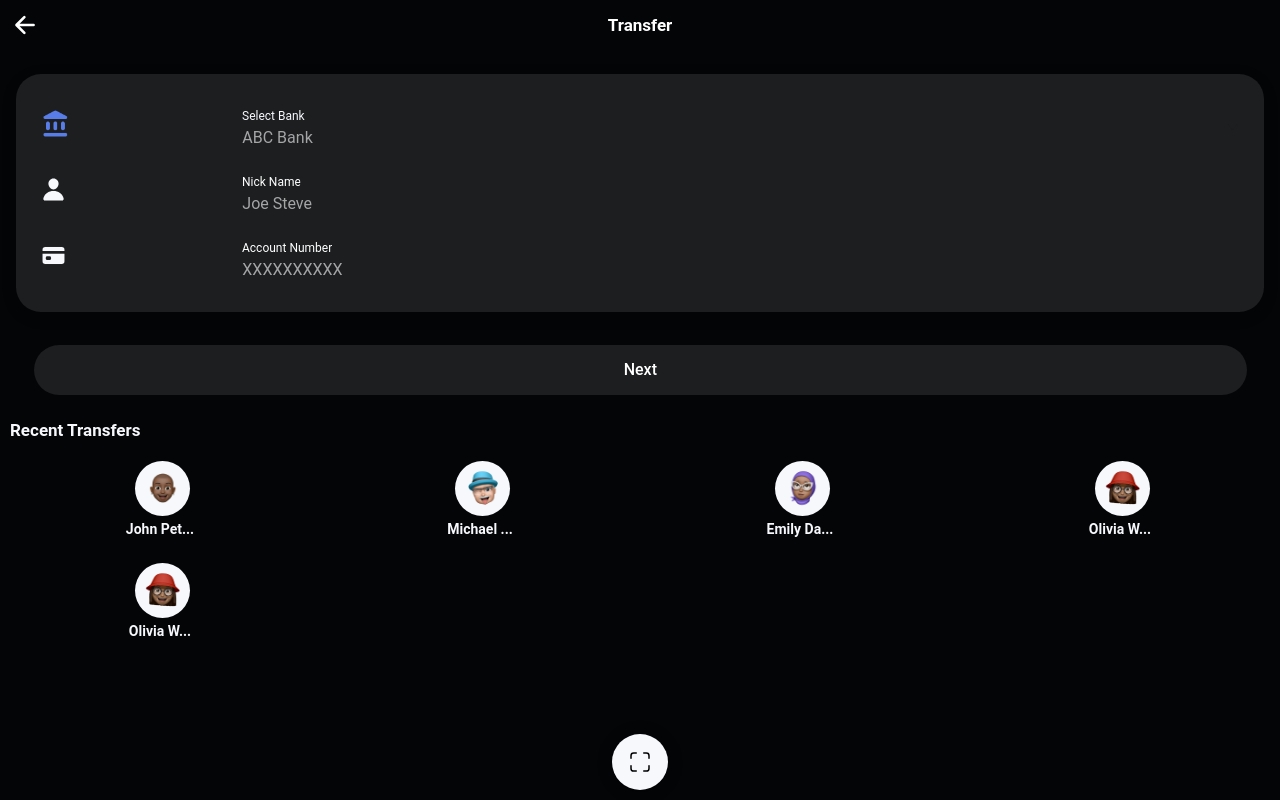
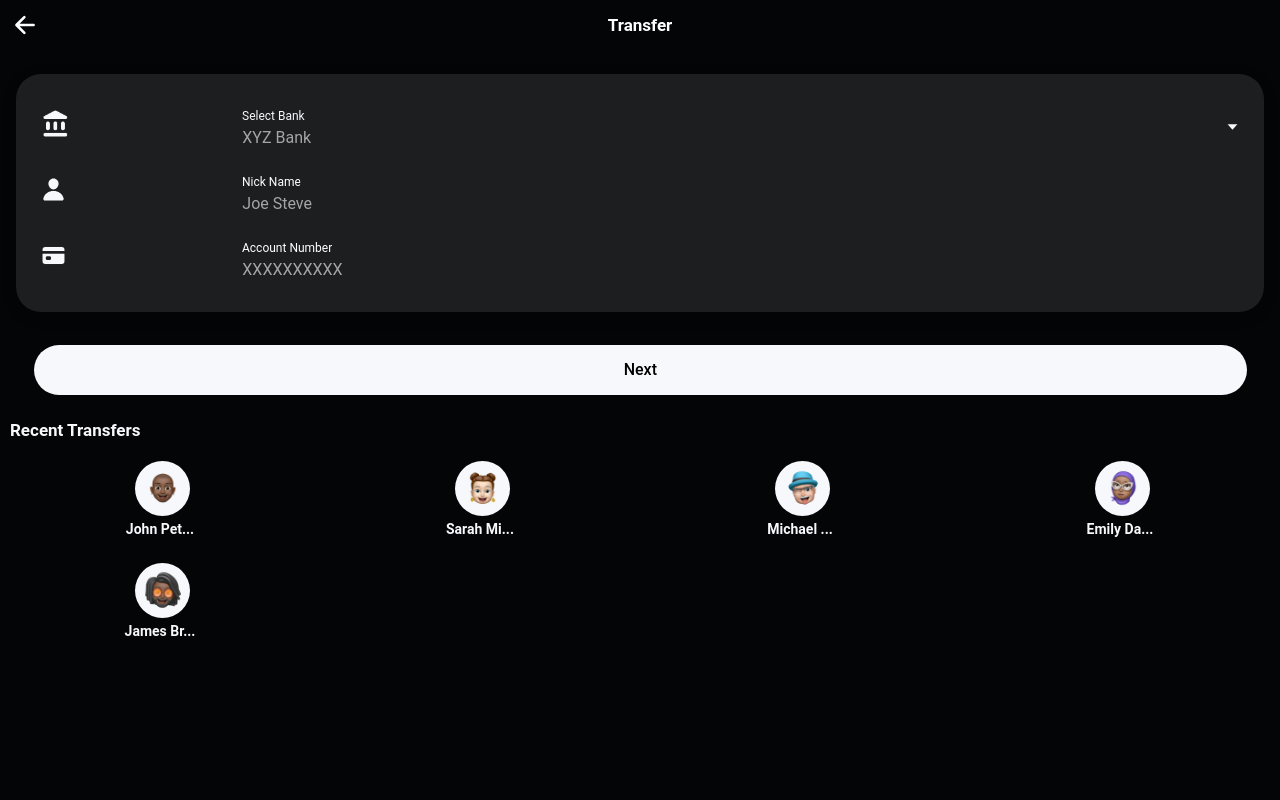
Before and after one commit to mohsinogen/banking-app-ionic, a React (Vite) app: page /transfer in a window 1280 px wide. Built offline with nearby package versions, Linux system fonts and the light colour scheme; a web font is replaced by a local one.

Commit message:
corrections

```diff
--- a/src/layouts/MainLayout.tsx
+++ b/src/layouts/MainLayout.tsx
@@ -6,7 +6,6 @@ import {
     IonTabBar,
     IonTabButton,
     IonTabs,
-  useIonRouter,
 } from "@ionic/react";
 import { IonReactRouter } from "@ionic/react-router";
 import React from "react";
@@ -15,23 +14,20 @@ import Home from "../pages/Home";
 import History from "../pages/History";
 import Transfer from "../pages/Transfer/Transfer";
 import {
-  add,
     card,
-  ellipse,
     home,
     person,
     pieChart,
-  scan,
     scanOutline,
 } from "ionicons/icons";
 import Cards from "../pages/Cards/Cards";
 import "./MainLayout.css";
+import Profile from "../pages/Profile/Profile";
 
 function MainLayout() {
     const location = useLocation();
 
     const shouldHideTabs = () => {
-    console.log("path", location.pathname);
 
         if (location.pathname.includes("tabs") || location.pathname === "/") {
             return false;
@@ -42,11 +38,11 @@ function MainLayout() {
 
     return (
         <>
-      <IonFab vertical="bottom" horizontal="center">
+            {!shouldHideTabs() && <IonFab vertical="bottom" horizontal="center">
                 <IonFabButton color={'light'}>
                     <IonIcon icon={scanOutline}></IonIcon>
                 </IonFabButton>
-      </IonFab>
+            </IonFab>}
             <IonTabs>
                 <IonRouterOutlet>
                     <Route exact path="/tabs/home">
@@ -60,6 +56,9 @@ function MainLayout() {
                     </Route>
                     <Route exact path="/tabs/cards">
                         <Cards />
+                    </Route>
+                    <Route exact path="/tabs/profile">
+                        <Profile />
                     </Route>
                     <Route exact path="/">
                         <Redirect to="/tabs/home" />
@@ -78,7 +77,7 @@ function MainLayout() {
                         <IonIcon icon={pieChart} />
                     </IonTabButton>
 
-          <IonTabButton className="scan-btn"></IonTabButton>
+                    <IonTabButton disabled className="scan-btn"></IonTabButton>
 
                     <IonTabButton tab="cards" href="/tabs/cards">
                         <IonIcon icon={card} />
--- a/src/pages/Cards/Cards.tsx
+++ b/src/pages/Cards/Cards.tsx
@@ -26,8 +26,8 @@ function Cards() {
 
                 <div style={{ margin: '10px' }}>
                     {cards.map((item, index) => (
-                        <div style={{margin:'5px'}}>
-                            <CardItem cardData={item} key={index} />
+                        <div  key={index} style={{margin:'5px'}}>
+                            <CardItem cardData={item}  />
                         </div>
                     ))}
                 </div>
--- a/src/pages/History.tsx
+++ b/src/pages/History.tsx
@@ -1,76 +1,10 @@
 import { IonCol, IonContent, IonHeader, IonLabel, IonPage, IonRow, IonSegment, IonSegmentButton, IonText, IonTitle, IonToolbar } from "@ionic/react"
-import { Transaction } from "../types/global.types";
 import TransactionItem from "../components/TransactionItem/TransactionItem";
 import { useState } from "react";
 import "./History.css"
+import { transactions } from "../utils/data";
 
 const History: React.FC = () => {
-
-    const transactions: Transaction[] = [
-        {
-            name: 'John Peter',
-            amount: 600,
-            type: 'debit',
-            image: './avatars/Avatar-1.png',
-            date: '19th Jul 2024, 10:34 am'
-        },
-        {
-            name: 'Sarah Miller',
-            amount: 1500,
-            type: 'credit',
-            image: './avatars/Avatar-2.png',
-            date: '21st Jul 2024, 02:45 pm'
-        },
-        {
-            name: 'Michael Smith',
-            amount: 320,
-            type: 'debit',
-            image: './avatars/Avatar-3.png',
-            date: '22nd Jul 2024, 11:30 am'
-        },
-        {
-            name: 'Emily Davis',
-            amount: 840,
-            type: 'debit',
-            image: './avatars/Avatar-4.png',
-            date: '23rd Jul 2024, 04:20 pm'
-        },
-        {
-            name: 'James Brown',
-            amount: 1250,
-            type: 'credit',
-            image: './avatars/Avatar-5.png',
-            date: '24th Jul 2024, 08:10 am'
-        },
-        {
-            name: 'Olivia Wilson',
-            amount: 760,
-            type: 'debit',
-            image: './avatars/Avatar-6.png',
-            date: '25th Jul 2024, 01:15 pm'
-        },
-        {
-            name: 'David Johnson',
-            amount: 1320,
-            type: 'credit',
-            image: './avatars/Avatar-7.png',
-            date: '26th Jul 2024, 09:50 am'
-        },
-        {
-            name: 'Sophia Martinez',
-            amount: 410,
-            type: 'debit',
-            image: './avatars/Avatar-8.png',
-            date: '27th Jul 2024, 03:30 pm'
-        },
-        {
-            name: 'Daniel Rodriguez',
-            amount: 920,
-            type: 'credit',
-            image: './avatars/Avatar-9.png',
-            date: '28th Jul 2024, 07:25 am'
-        }
-    ];
 
     const [currentSegment, setCurrentSegment] = useState('all');
 
--- a/src/pages/Home.css
+++ b/src/pages/Home.css
@@ -7,6 +7,4 @@
   border-top-right-radius: 30px;
   padding: 15px 10px 20px 10px;
   margin-top: 15px;
-  height: 300px !important;
-  overflow-y: scroll;
 }
--- /dev/null
+++ b/src/pages/Profile/Profile.tsx
@@ -0,0 +1,58 @@
+import { IonContent, IonIcon, IonItem, IonLabel, IonPage, IonText } from '@ionic/react'
+import { exit, informationCircle, settings } from 'ionicons/icons'
+import React from 'react'
+
+function Profile() {
+    return (
+        <IonPage>
+            <IonContent color={'dark'}>
+                <div className='d-flex' style={{flexDirection:'column', height:'100%'}}>
+                <div className='d-flex' style={{ flexDirection: 'column', marginTop: '30px',  alignItems: 'center' }}>
+                    <div
+                        className="d-flex centered"
+                        style={{
+                            background: "var(--ion-color-light)",
+                            borderRadius: "80px",
+                            width: "150px",
+                            height: "150px",
+                            marginLeft: "5px",
+                        }}
+                    >
+                        <img
+                            width={"150px"}
+                            height={"150px"}
+                            src="./avatars/Avatar-12.png"
+                        />
+                    </div>
+                    <IonText className='f-family-poppins f-bold f-size-4-px' color={'light'}>Peter Parker</IonText>
+                    <IonText className='f-bold f-size-5-px' color={'light'}>peter123@gmail.com</IonText>
+                </div>
+
+                <div style={{
+                    background: 'var(--ion-color-primary)',
+                    flexGrow: 1,
+                    borderTopLeftRadius: '30px',
+                    borderTopRightRadius: '30px',
+                    padding: '15px 10px 20px 10px',
+                    marginTop: '15px'
+                }}>
+                    <IonItem button mode='md' color={'primary'}>
+                        <IonIcon aria-hidden="true" icon={settings} slot="start"></IonIcon>
+                        <IonLabel>Settings</IonLabel>
+                    </IonItem>
+                    <IonItem button mode='md' color={'primary'}>
+                        <IonIcon aria-hidden="true" icon={informationCircle} slot="start"></IonIcon>
+                        <IonLabel>Get Help</IonLabel>
+                    </IonItem>
+                    <IonItem button mode='md' color={'primary'}>
+                        <IonIcon aria-hidden="true" icon={exit} slot="start"></IonIcon>
+                        <IonLabel>Logout</IonLabel>
+                    </IonItem>
+                </div>
+                </div>
+            </IonContent>
+        </IonPage>
+    )
+}
+
+export default Profile
--- a/src/pages/Transfer/Transfer.css
+++ b/src/pages/Transfer/Transfer.css
@@ -1,4 +1,4 @@
 ion-select::part(icon) {
-    color: var(--ion-color-primary);
+    color: var(--ion-color-light);
     opacity: 1;
   }
--- a/src/pages/Transfer/Transfer.tsx
+++ b/src/pages/Transfer/Transfer.tsx
@@ -21,45 +21,9 @@ import { arrowBack, card, person } from "ionicons/icons";
 import React, { useState } from "react";
 import { Transaction } from "../../types/global.types";
 import "./Transfer.css"
+import { transactions } from "../../utils/data";
 
 function Transfer() {
-  const transactions: Transaction[] = [
-    {
-      name: "John Peter",
-      amount: 600,
-      type: "debit",
-      image: "./avatars/Avatar-1.png",
-      date: "19th Jul 2024, 10:34 am",
-    },
-    {
-      name: "Michael Smith",
-      amount: 320,
-      type: "debit",
-      image: "./avatars/Avatar-3.png",
-      date: "22nd Jul 2024, 11:30 am",
-    },
-    {
-      name: "Emily Davis",
-      amount: 840,
-      type: "debit",
-      image: "./avatars/Avatar-4.png",
-      date: "23rd Jul 2024, 04:20 pm",
-    },
-    {
-      name: "Olivia Wilson",
-      amount: 760,
-      type: "debit",
-      image: "./avatars/Avatar-6.png",
-      date: "25th Jul 2024, 01:15 pm",
-    },
-    {
-      name: "Olivia Wilson",
-      amount: 760,
-      type: "debit",
-      image: "./avatars/Avatar-6.png",
-      date: "25th Jul 2024, 01:15 pm",
-    },
-  ];
 
   function addTrailingEllipsis(str: string): string {
     if (str.length > 8) {
@@ -84,32 +48,13 @@ const [accountDetails, setAccountDetails] = useState({name:'', bank:'', accountN
         <IonTitle>Transfer</IonTitle>
       </IonToolbar>
 
-     {/*    <IonToolbar color={"dark"}>
-          <IonRow className="ion-align-items-center ion-justify-content-between">
-            <IonCol className="d-flex centered" size={"2"}>
-              <IonButton routerLink="/tabs/home" color={"light"} shape="round">
-                <IonIcon
-                  color="primary"
-                  slot="icon-only"
-                  icon={arrowBack}
-                ></IonIcon>
-              </IonButton>
-            </IonCol>
-
-            <IonCol>
-              <IonText className="f-family-roboto f-size-4-px">
-                Transfer
-              </IonText>
-            </IonCol>
-          </IonRow>
-        </IonToolbar> */}
       </IonHeader>
       <IonContent color={"dark"}>
         <IonCard mode="ios" color={'primary'} style={{ borderRadius: "25px" }}>
           <IonCardContent>
             <IonRow className="ion-align-items-center ion-justify-content-start">
               <IonCol size="2">
-                <img width={"30px"} src={"./icons/bank-icon-filled.png"} />
+                <img width={"30px"} src={"./icons/bank-icon-light.png"} />
               </IonCol>
               <IonCol>
                 <IonSelect
@@ -120,18 +65,18 @@ const [accountDetails, setAccountDetails] = useState({name:'', bank:'', accountN
                     color: "white",
                   }}
                   mode="md"
-                  placeholder="ABC Bank"
+                  placeholder="XYZ Bank"
                 >
                   <div slot="label">
                     <IonText color="light">Select Bank</IonText>
                   </div>
-                  {[
+                  {["ABC bank",
                     "HDFC Bank",
                     "Kotak Bank",
                     "Maharashtra Bank",
                     "SBI bank",
                   ].map((item) => (
-                    <IonSelectOption value={item}>{item}</IonSelectOption>
+                    <IonSelectOption key={item} value={item}>{item}</IonSelectOption>
                   ))}
                 </IonSelect>
               </IonCol>
@@ -183,7 +128,7 @@ const [accountDetails, setAccountDetails] = useState({name:'', bank:'', accountN
             <IonButton
               mode="ios"
               shape="round"
-              color={"primary"}
+              color={"light"}
               expand="block"
             >
               Next
@@ -205,8 +150,9 @@ const [accountDetails, setAccountDetails] = useState({name:'', bank:'', accountN
         </div>
 
         <IonRow className="ion-margin-top">
-          {transactions.map((item) => (
+          {transactions.slice(0,5).map((item) => (
             <IonCol
+            key={item.name}
               size="3"
               className="ion-margin-bottom d-flex centered"
               style={{ flexDirection: "column" }}
--- a/src/types/global.types.ts
+++ b/src/types/global.types.ts
@@ -4,6 +4,8 @@ export interface Transaction {
   amount: number;
   image?: string;
   type: "debit" | "credit";
+  accountNumber: number;
+  bankName: string;
 }
 
 export interface Card {
--- a/src/utils/data.ts
+++ b/src/utils/data.ts
@@ -1,31 +1,34 @@
 import { Card, Transaction } from "../types/global.types";
 
 export const cards: Card[] = [
+    {
+        amount: "74,434.06",
+        carNumber: "4532",
+        expire: "10/33",
+        cardLogo: "./master-card-logo.png",
+        active: true,
+        background:
+            "linear-gradient(to right top, #02b7f2, #00a0f6, #0086f7, #0068ef, #3843dd)",
+    },
+    {
+        amount: "53,454.56",
+        carNumber: "4345",
+        expire: "03/32",
+        cardLogo: "./visaLogo.png",
+        active: false,
+        background:
+            "linear-gradient(48deg, rgba(63,83,235,1) 26%, rgba(25,137,227,1) 100%)",
+    },
+
     {
         amount: "84,434.06",
         carNumber: "4532",
         expire: "10/33",
         cardLogo: "./visaLogo.png",
         active: true,
-        background:'linear-gradient(to left top, #c2009c, #d7003c, #e21764, #e5378c, #df54b1)'
+        background:
+            "linear-gradient(to left top, #c2009c, #d7003c, #e21764, #e5378c, #df54b1)",
     },
-    {
-      amount: "53,454.56",
-      carNumber: "4345",
-      expire: "03/32",
-      cardLogo: "./visaLogo.png",
-      active: true,
-      background: 'linear-gradient(48deg, rgba(63,83,235,1) 26%, rgba(25,137,227,1) 100%)'
-    },
-    {
-      amount: "74,434.06",
-      carNumber: "4532",
-      expire: "10/33",
-      cardLogo: "./master-card-logo.png",
-      active: false,
-      background:'linear-gradient(to right top, #02b7f2, #00a0f6, #0086f7, #0068ef, #3843dd)'
-    },
-
 ];
 
 export const transactions: Transaction[] = [
@@ -35,6 +38,8 @@ export const cards: Card[] = [
         type: "debit",
         image: "./avatars/Avatar-1.png",
         date: "19th Jul 2024, 10:34 am",
+        accountNumber: 2722362391,
+        bankName: "ABC bank",
     },
     {
         name: "Sarah Miller",
@@ -42,6 +47,8 @@ export const cards: Card[] = [
         type: "credit",
         image: "./avatars/Avatar-2.png",
         date: "21st Jul 2024, 02:45 pm",
+        accountNumber: 2722362391,
+        bankName: "ABC bank",
     },
     {
         name: "Michael Smith",
@@ -49,6 +56,8 @@ export const cards: Card[] = [
         type: "debit",
         image: "./avatars/Avatar-3.png",
         date: "22nd Jul 2024, 11:30 am",
+        accountNumber: 2722362391,
+        bankName: "ABC bank",
     },
     {
         name: "Emily Davis",
@@ -56,6 +65,8 @@ export const cards: Card[] = [
         type: "debit",
         image: "./avatars/Avatar-4.png",
         date: "23rd Jul 2024, 04:20 pm",
+        accountNumber: 2722362391,
+        bankName: "ABC bank",
     },
     {
         name: "James Brown",
@@ -63,6 +74,8 @@ export const cards: Card[] = [
         type: "credit",
         image: "./avatars/Avatar-5.png",
         date: "24th Jul 2024, 08:10 am",
+        accountNumber: 2722362391,
+        bankName: "ABC bank",
     },
     {
         name: "Olivia Wilson",
@@ -70,6 +83,8 @@ export const cards: Card[] = [
         type: "debit",
         image: "./avatars/Avatar-6.png",
         date: "25th Jul 2024, 01:15 pm",
+        accountNumber: 2722362391,
+        bankName: "ABC bank",
     },
     {
         name: "David Johnson",
@@ -77,6 +92,8 @@ export const cards: Card[] = [
         type: "credit",
         image: "./avatars/Avatar-7.png",
         date: "26th Jul 2024, 09:50 am",
+        accountNumber: 2722362391,
+        bankName: "ABC bank",
     },
     {
         name: "Sophia Martinez",
@@ -84,6 +101,8 @@ export const cards: Card[] = [
         type: "debit",
         image: "./avatars/Avatar-8.png",
         date: "27th Jul 2024, 03:30 pm",
+        accountNumber: 2722362391,
+        bankName: "ABC bank",
     },
     {
         name: "Daniel Rodriguez",
@@ -91,5 +110,7 @@ export const cards: Card[] = [
         type: "credit",
         image: "./avatars/Avatar-9.png",
         date: "28th Jul 2024, 07:25 am",
+        accountNumber: 2722362391,
+        bankName: "ABC bank",
     },
 ];
```
Also changed, not shown: src/pages/Home.tsx (+16 -34 lines), public/icons/bank-icon-light.png (added). Lines whose indentation alone changed are shown as unchanged.
